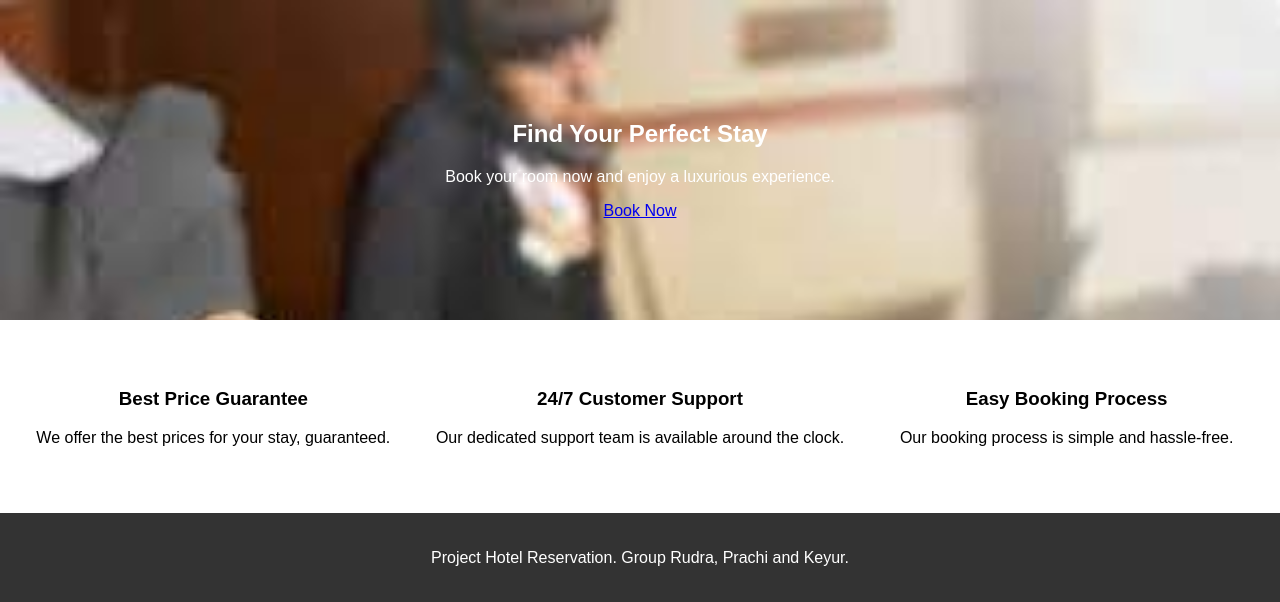
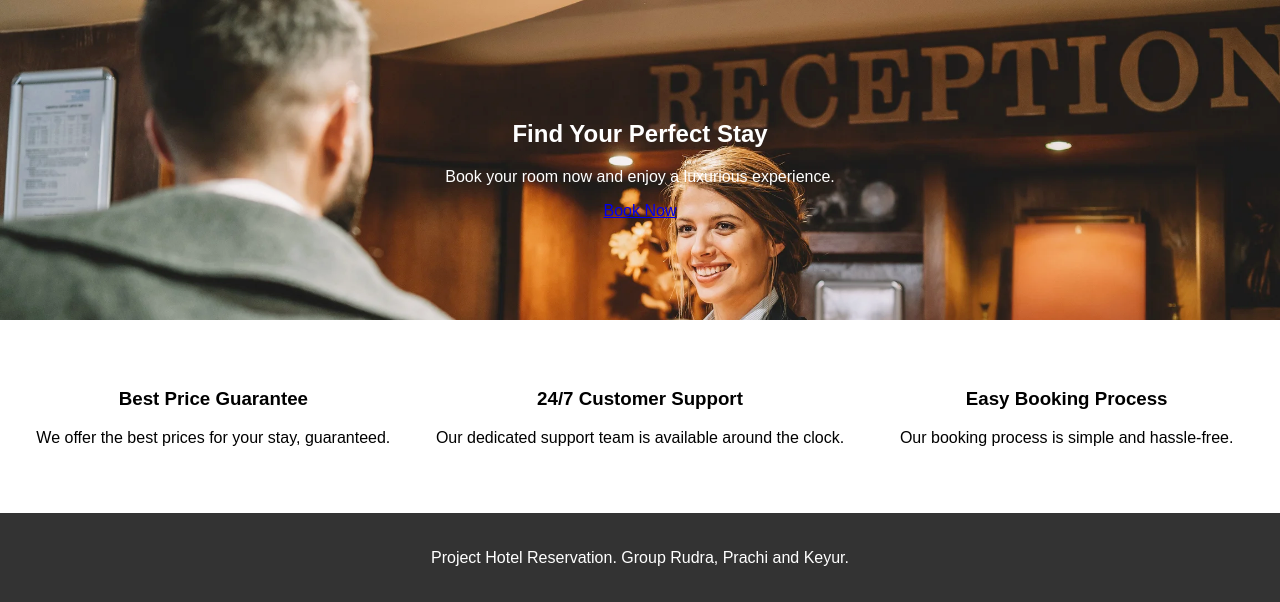
Before and after one commit to keyur1322/NEU-ITC6355, a PHP site: page / in a window 1280 px wide. Shown: the part 156-758 px from the top of the page. Run offline with PHP 8.4, Linux system fonts and the light colour scheme.

Commit message:
Rudra - New Changes

```diff
--- a/Assignment-2/Styles.css
+++ b/Assignment-2/Styles.css
@@ -28,7 +28,7 @@ nav ul li a {
 }
 
 .homepage {
-    background-image: url('hotel.jpg');
+    background-image: url('hotel-booking.png');
     background-size: cover;
     color: #fff;
     padding: 100px 20px;
```
Also changed, not shown: Assignment-2/hotel-booking.png (added).
